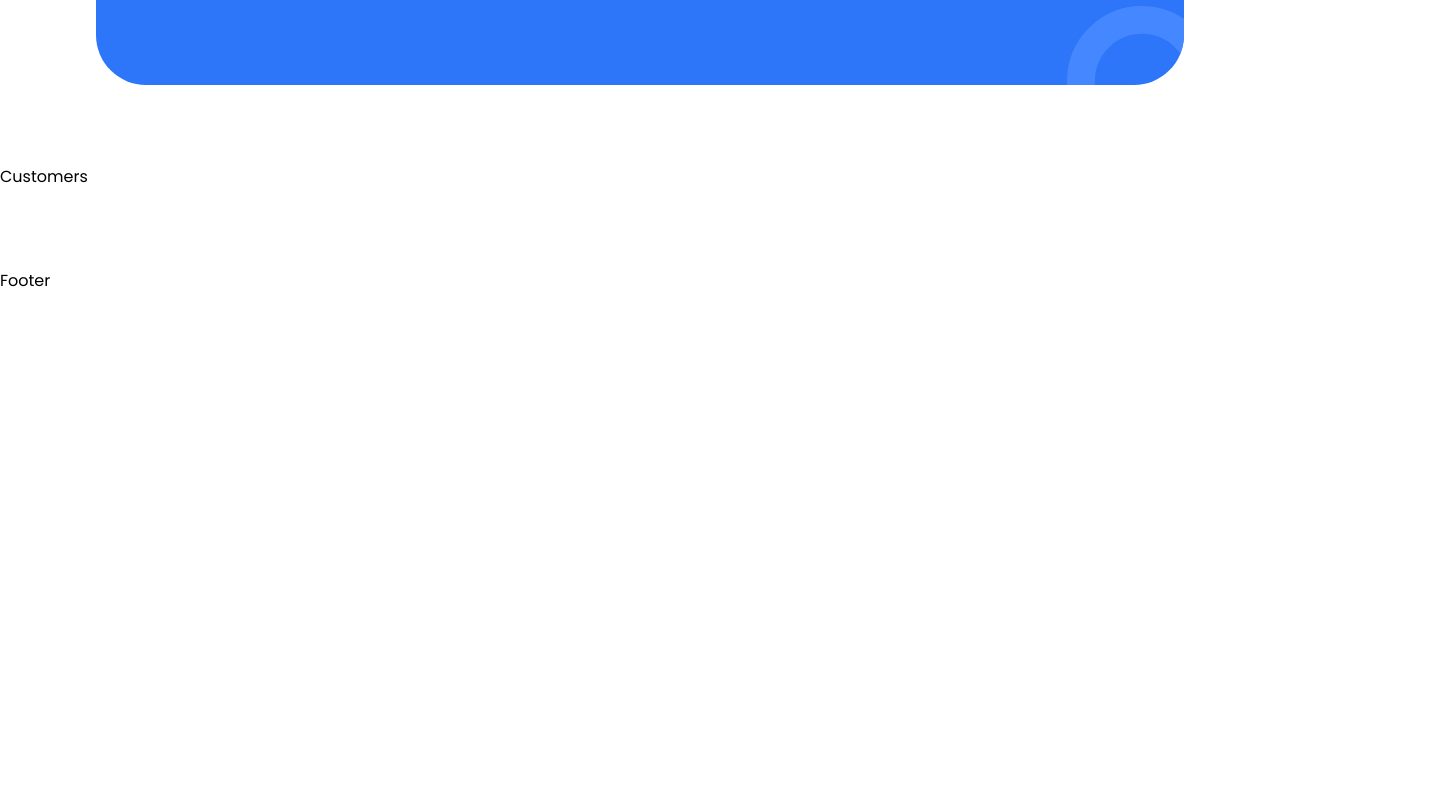
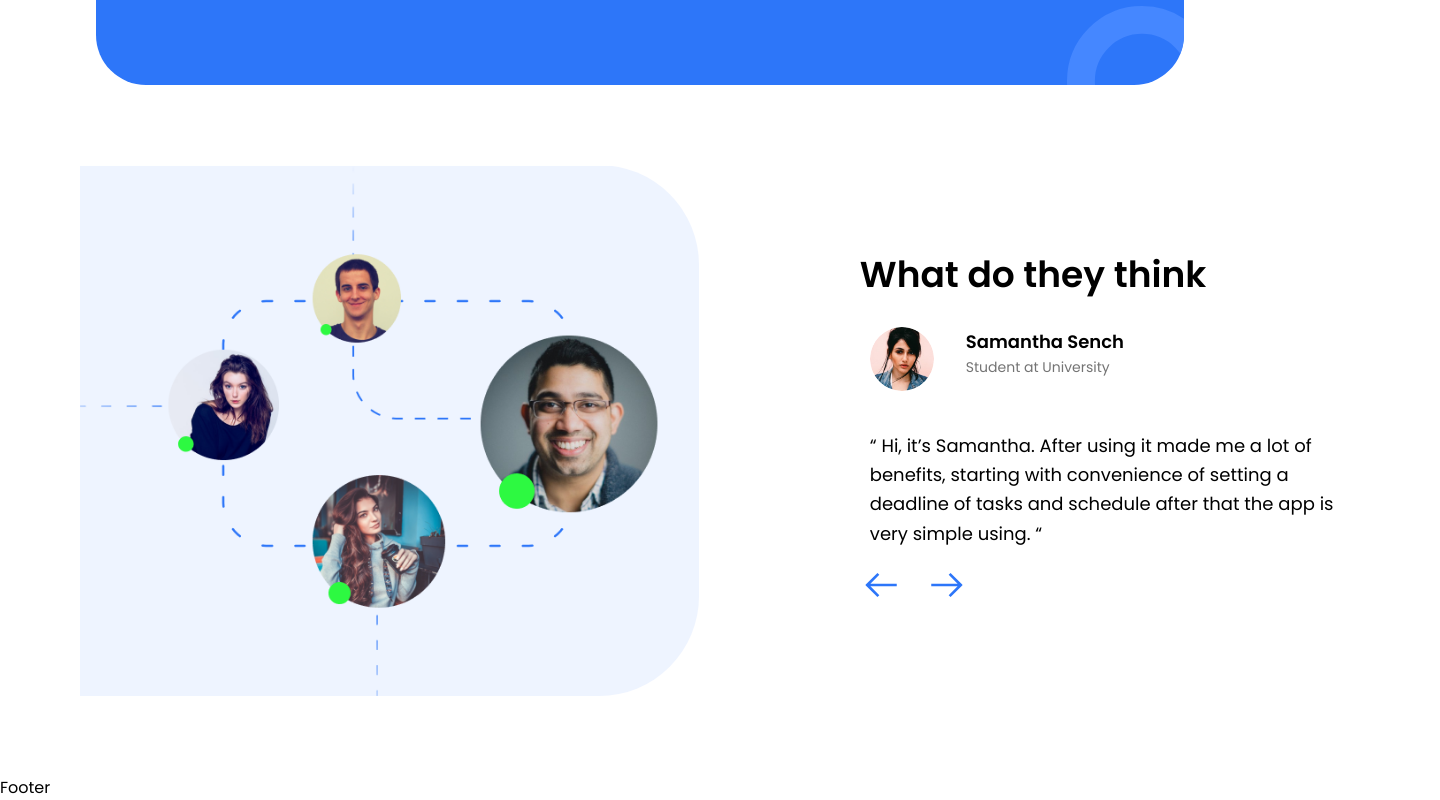
Before and after one commit to talhabytheway/remind-me-UI, a React (Create React App) app: page / in a window 1280 px wide. Shown: the part 2336-3136 px from the top of the page, 1440 px wide, since content can reach past the window. Before the commit the page ends 2629 px from the top, so only its background shows below. Built offline with nearby package versions, Linux system fonts and the light colour scheme.

Commit message:
Design Reviews Section
Design the Section including Add Item file, Add Profile Picture, Add changes to CSS.

```diff
--- a/src/components/Customers/Customers.jsx
+++ b/src/components/Customers/Customers.jsx
@@ -1,9 +1,84 @@
-import React from 'react'
+import React, {  useRef } from "react";
+import reviews from "../../assets/reviews.png";
+import profile from "../../assets/profile.png";
+import profile1 from "../../assets/profile1.jpg";
+import left from "../../assets/arrow-left.svg";
+import right from "../../assets/arrow-right.svg";
+import Carousel from "react-elastic-carousel";
+import Item from "./Item";
 
 const Customers = () => {
+  const carouselRef = useRef(null);
   return (
-    <div>Customers</div>
-  )
-}
+    <div className="xl:mx-auto xl:min-w-[1440px] lg:flex lg:items-center justify-between">
+      <img
+        src={reviews}
+        alt=""
+        className="lg:rounded-r-[100px] lg:w-[43%] mx-auto md:w-auto w-full pb-10 lg:pb-0 hidden lg:inline"
+      />
+      <div className="px-[1.5rem] md:px-[3rem] lg:p-0 md:w-[700px] lg:w-[500px] mx-auto lg:ml-auto leading-relaxed">
+        <div>
+          <h3 className="text-2xl md:text-3xl lg:text-4xl pb-8 font-semibold">
+            What do they think
+          </h3>
+          <Carousel ref={carouselRef}>
+            <Item>
+              <div className="flex flex-col gap-10">
+                <div className="flex flex-row gap-8">
+                  <img
+                    src={profile}
+                    alt="Samantha Sench"
+                    className="w-fit h-16 rounded-full"
+                  />
+                  <div className="w-[80%] [&>span]:block">
+                    <span className="font-semibold text-[18px]">
+                      Samantha Sench
+                    </span>
+                    <span className="text-grey text-[14px]">
+                      Student at University
+                    </span>
+                  </div>
+                </div>
+                <p className="text-[18px]">
+                  “ Hi, it’s Samantha. After using it made me a lot of benefits,
+                  starting with convenience of setting a deadline of tasks and
+                  schedule after that the app is very simple using. “
+                </p>
+              </div>
+            </Item>
+            <Item>
+              <div className="flex flex-col gap-10">
+                <div className="flex flex-row gap-8">
+                  <img
+                    src={profile1}
+                    alt="Muhammad Talha"
+                    className="w-fit h-16 rounded-full"
+                  />
+                  <div className="w-[80%] [&>span]:block">
+                    <span className="font-semibold text-[18px]">
+                      Muhammad Talha
+                    </span>
+                    <span className="text-grey text-[14px]">
+                      Student at University
+                    </span>
+                  </div>
+                </div>
+                <p className="text-[18px]">
+                  “ Hi, it’s Talha. After using it made me a lot of benefits,
+                  starting with convenience of setting a deadline of tasks and
+                  schedule after that the app is very simple using. “
+                </p>
+              </div>
+            </Item>
+          </Carousel>
+          <div className="w-full flex flex-row justify-center lg:justify-start gap-6 flex-wrap pt-4 ">
+          <img src={left} onClick={() => carouselRef.current.slidePrev()} alt='' className="inline-block"/>
+          <img src={right} onClick={() => carouselRef.current.slideNext()} alt=''className="inline-block" />
+          </div>
+        </div>
+      </div>
+    </div>
+  );
+};
 
-export default Customers
+export default Customers;
--- /dev/null
+++ b/src/components/Customers/Item.js
@@ -0,0 +1,11 @@
+import React from 'react'
+
+const Item = ({children}) => {
+  return (
+    <div className='flex justify-center content-center w-full'>
+        {children}
+    </div>
+  )
+}
+
+export default Item
--- a/src/index.css
+++ b/src/index.css
@@ -1,7 +1,9 @@
 @tailwind base;
 @tailwind components;
 @tailwind utilities;
-
+.rec-arrow, .rec-pagination {
+  display: none !important
+}
 body {
   margin: 0;
   padding: 0;
```
Also changed, not shown: src/assets/profile1.jpg (added).
